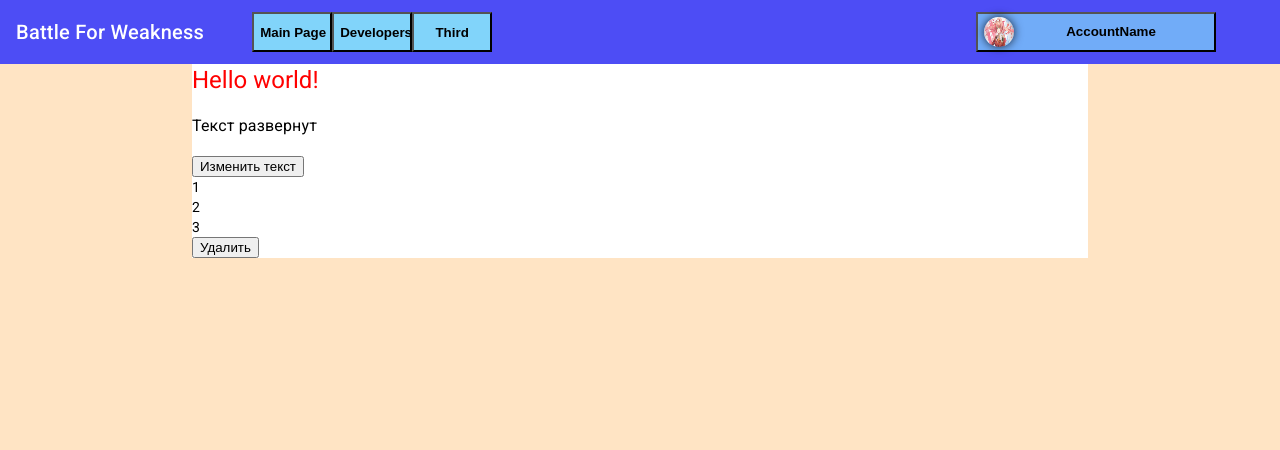
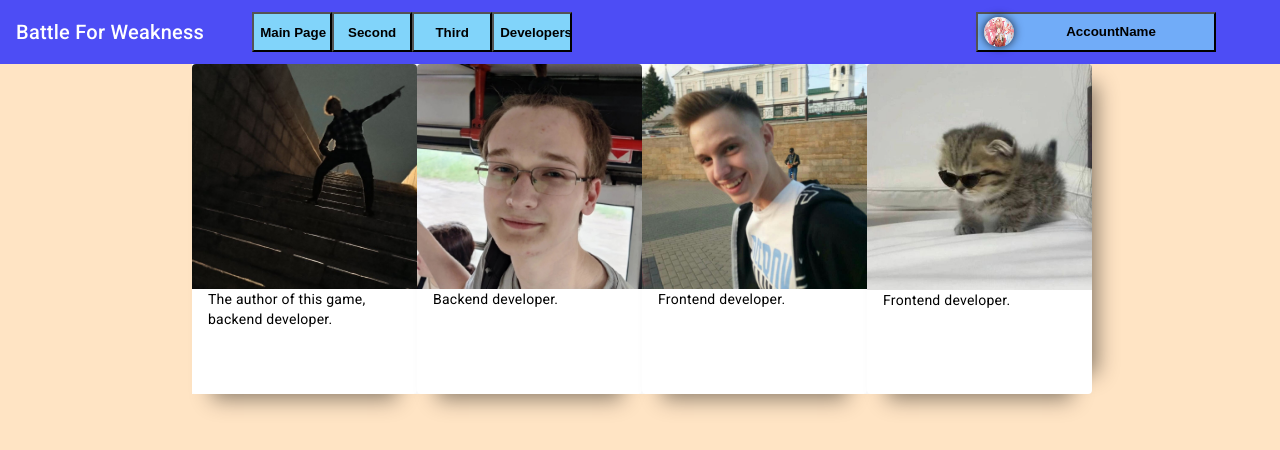
Before and after one commit to quadratishkin/angular, an Angular app in the folder first-angular/: page / in a window 1280 px wide. Both pictures are taken after a click on the button "Developers". Shown: the top 450 px of the page. Built offline with nearby package versions, Linux system fonts and the light colour scheme.

Commit message:
New componentm developer component is updated

```diff
--- a/first-angular/src/app/app.module.ts
+++ b/first-angular/src/app/app.module.ts
@@ -14,9 +14,10 @@ import { ContentComponent } from './content/content.component';
 import { FirstPageComponent } from './content/first-page/first-page.component';
 import { SecondPageComponent } from './content/second-page/second-page.component';
 import { ThirdPageComponent } from './content/third-page/third-page.component';
+import { DevelopersPageComponent } from './content/developers-page/developers-page.component';
 
 @NgModule({
-  declarations: [AppComponent, ToolbarComponent, ContentComponent, FirstPageComponent, SecondPageComponent, ThirdPageComponent],
+  declarations: [AppComponent, ToolbarComponent, ContentComponent, FirstPageComponent, SecondPageComponent, ThirdPageComponent, DevelopersPageComponent],
   imports: [
     BrowserModule,
     AppRoutingModule,
--- a/first-angular/src/app/constants.ts
+++ b/first-angular/src/app/constants.ts
@@ -1,5 +1,6 @@
 export enum Pages {
   MAIN_PAGE = 'MAIN_PAGE',
+  DEVELOPERS_PAGE = 'DEVELOPERS_PAGE',
   SECOND_PAGE = 'SECOND_PAGE',
   THIRD_PAGE = 'THIRD_PAGE',
 }
--- a/first-angular/src/app/content/content.component.html
+++ b/first-angular/src/app/content/content.component.html
@@ -11,5 +11,8 @@
     <div *ngSwitchCase="Pages.THIRD_PAGE">
       <app-third-page></app-third-page>
     </div>
+    <div *ngSwitchCase="Pages.DEVELOPERS_PAGE">
+      <app-developers-page></app-developers-page>
+    </div>
   </ng-container>
 </div>
--- /dev/null
+++ b/first-angular/src/app/content/developers-page/developers-page.component.html
@@ -0,0 +1,24 @@
+<div class="container">
+  <mat-card class="developerCard">
+    <img mat-card-image src="../../../assets/Photoes/Andrew.jpg" alt="Andrew" />
+    <mat-card-content>
+      The author of this game, backend developer.
+    </mat-card-content>
+  </mat-card>
+  <mat-card class="developerCard">
+    <img
+      mat-card-image
+      src="../../../assets/Photoes/Dmitriy.jpg"
+      alt="Dmitriy"
+    />
+    <mat-card-content> Backend developer. </mat-card-content>
+  </mat-card>
+  <mat-card class="developerCard">
+    <img mat-card-image src="../../../assets/Photoes/Nikita.jpg" alt="Nikita" />
+    <mat-card-content> Frontend developer. </mat-card-content>
+  </mat-card>
+  <mat-card class="developerCard">
+    <img mat-card-image src="../../../assets/Photoes/sveta.jpg" alt="Sveta" />
+    <mat-card-content> Frontend developer. </mat-card-content>
+  </mat-card>
+</div>
--- /dev/null
+++ b/first-angular/src/app/content/developers-page/developers-page.component.scss
@@ -0,0 +1,14 @@
+.developerCard {
+  width: 225px;
+  height: 330px;
+  box-shadow: 0px 25px 20px -20px rgba(0, 0, 0, 0.45),
+    25px 0 20px -20px rgba(0, 0, 0, 0.45);
+}
+.container {
+  display: flex;
+  justify-content: space-evenly;
+  width: 70%;
+  margin-right: auto;
+  margin-left: auto;
+  background-color: white;
+}
--- a/first-angular/src/app/content/third-page/third-page.component.html
+++ b/first-angular/src/app/content/third-page/third-page.component.html
@@ -1,24 +1 @@
-<div class="container">
-  <mat-card class="developerCard">
-    <img mat-card-image src="../../../assets/Photoes/Andrew.jpg" alt="Andrew" />
-    <mat-card-content>
-      The author of this game, backend developer.
-    </mat-card-content>
-  </mat-card>
-  <mat-card class="developerCard">
-    <img
-      mat-card-image
-      src="../../../assets/Photoes/Dmitriy.jpg"
-      alt="Dmitriy"
-    />
-    <mat-card-content> Backend developer. </mat-card-content>
-  </mat-card>
-  <mat-card class="developerCard">
-    <img mat-card-image src="../../../assets/Photoes/Nikita.jpg" alt="Nikita" />
-    <mat-card-content> Frontend developer. </mat-card-content>
-  </mat-card>
-  <mat-card class="developerCard">
-    <img mat-card-image src="../../../assets/Photoes/sveta.jpg" alt="Sveta" />
-    <mat-card-content> Frontend developer. </mat-card-content>
-  </mat-card>
-</div>
+Rules
--- a/first-angular/src/app/content/third-page/third-page.component.ts
+++ b/first-angular/src/app/content/third-page/third-page.component.ts
@@ -3,8 +3,6 @@ import { Component } from '@angular/core';
 @Component({
   selector: 'app-third-page',
   templateUrl: './third-page.component.html',
-  styleUrls: ['./third-page.component.scss']
+  styleUrls: ['./third-page.component.scss'],
 })
-export class ThirdPageComponent {
-
-}
+export class ThirdPageComponent {}
--- a/first-angular/src/app/toolbar/toolbar.component.html
+++ b/first-angular/src/app/toolbar/toolbar.component.html
@@ -11,23 +11,24 @@
       (click)="pageContentService.handleChangeContent(Pages.SECOND_PAGE)"
       class="menuBtn"
     >
-      Developers
+      Second
     </button>
     <button
       (click)="pageContentService.handleChangeContent(Pages.THIRD_PAGE)"
       class="menuBtn"
-      [matMenuTriggerFor]="belowMenu"
     >
       Third
     </button>
-    <mat-menu class="menuBtn" #belowMenu="matMenu" yPosition="below">
-      <button mat-menu-item>Item 1</button>
-      <button mat-menu-item>Item 2</button>
-    </mat-menu>
+    <button
+      (click)="pageContentService.handleChangeContent(Pages.DEVELOPERS_PAGE)"
+      class="menuBtn"
+    >
+      Developers
+    </button>
   </div>
   <div class="accountPlace">
     <button
-      (click)="pageContentService.handleChangeContent(Pages.SECOND_PAGE)"
+      (click)="pageContentService.handleChangeContent(Pages.THIRD_PAGE)"
       class="accountName"
     >
       <img
```
Also changed, not shown: first-angular/src/app/content/developers-page/developers-page.component.ts (added, +8 -0 lines).
